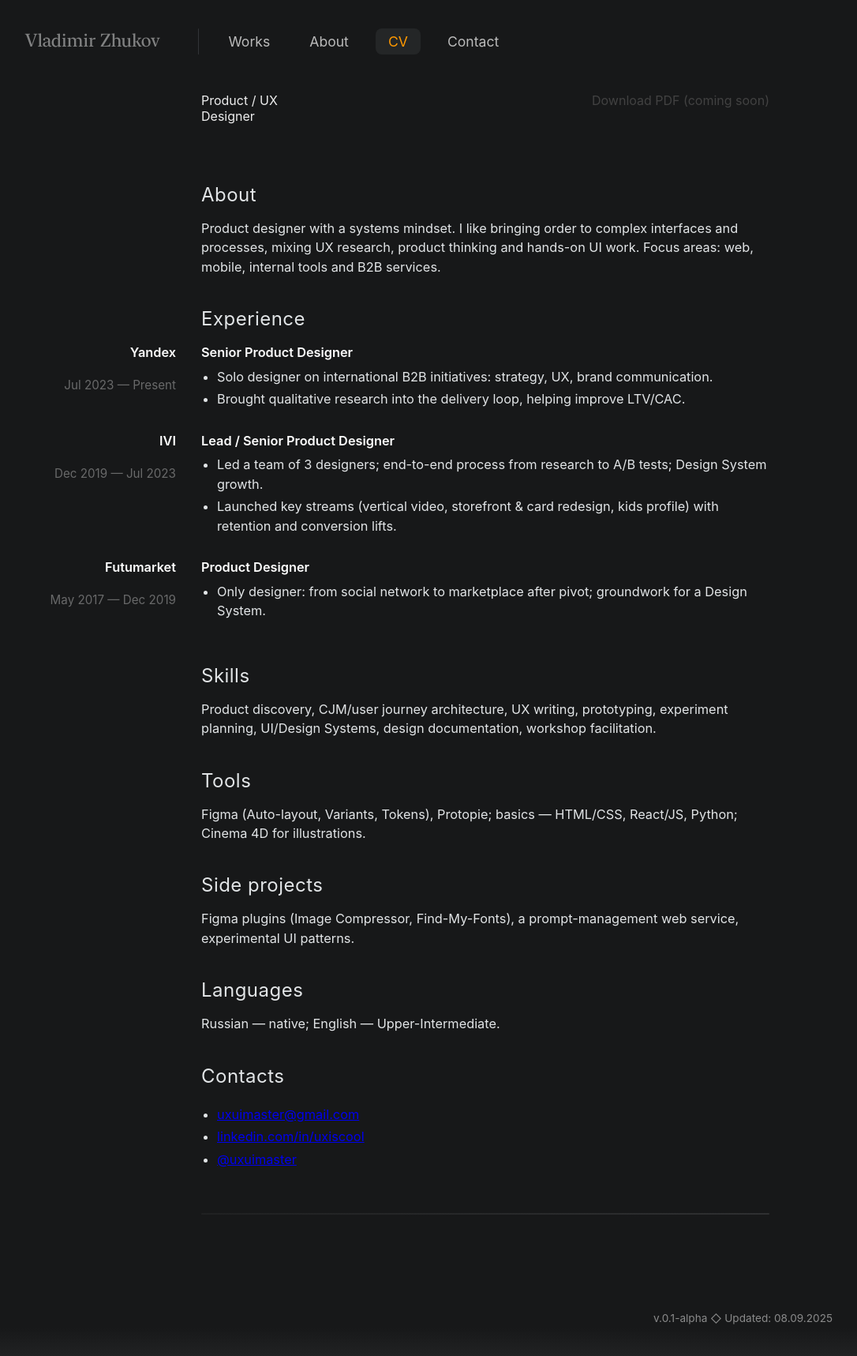
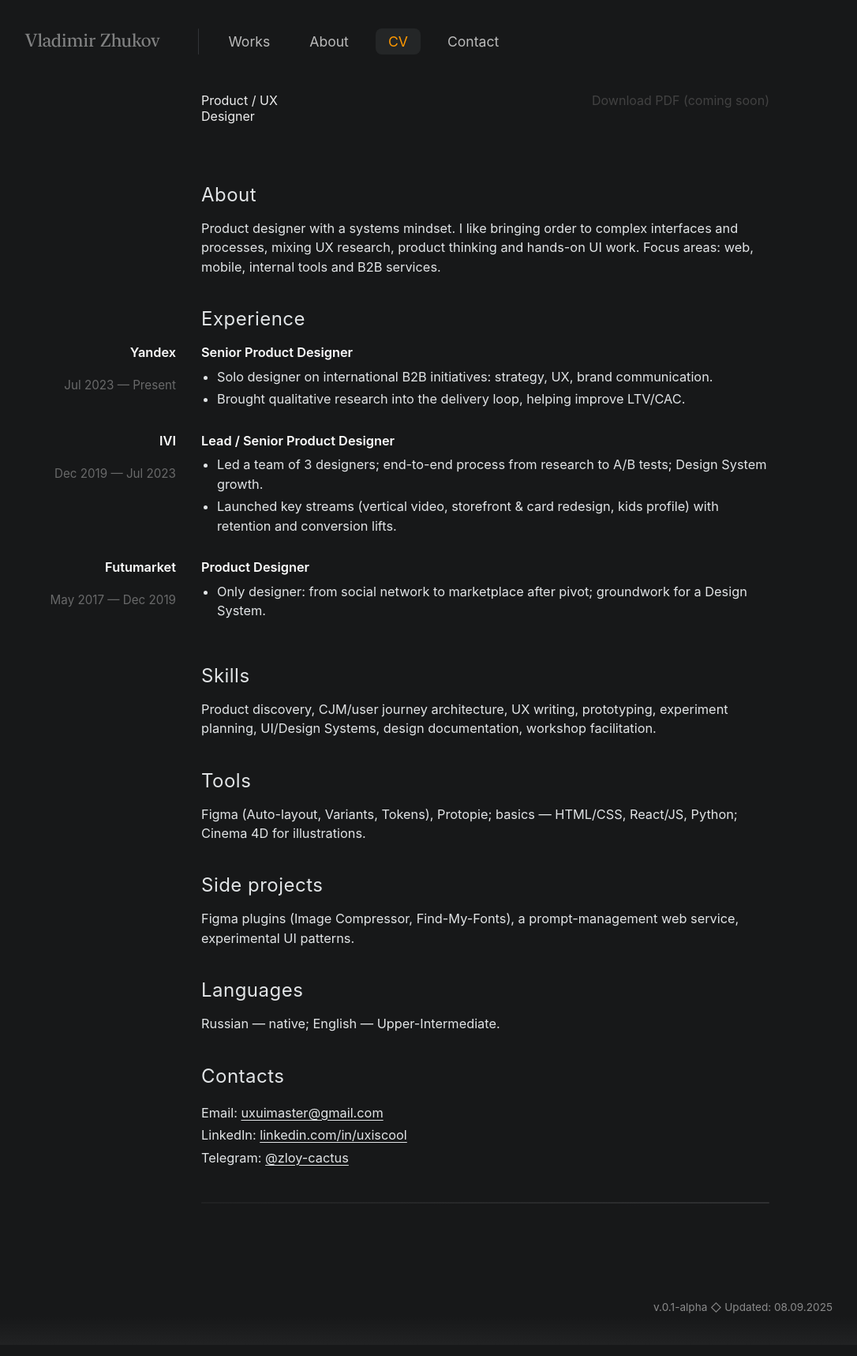
Before and after one commit to uxiscool/experience, a Jekyll site: the page built from cv.md, in a window 1280 px wide. Shown: the whole page at 79% size, without its empty margins (25-1111 px from the left). Built offline with Jekyll 4.4.1, drawn with Linux system fonts in a browser that asks for light colours.

Commit message:
Add files via upload

```diff
--- a/css/main.css
+++ b/css/main.css
@@ -1002,7 +1002,7 @@ body.mm-open{ overflow: hidden; }
   outline: none;
 }
 
-/* ==== CV (чистая версия) ===================================== */
+/* ==== CV  ===================================== */
 :root{
   --cv-rail-w: 180px;       /* ширина левого «рейла» */
   --cv-gap: 28px;           /* зазор между рейлом и контентом */
@@ -1104,3 +1104,20 @@ body.mm-open{ overflow: hidden; }
 .cv-download a{
   text-decoration: none;
 }
+
+.cv-contacts-list{
+  list-style: none;
+  margin: 0;
+  padding: 0;
+}
+.cv-contacts-list li{
+  margin: 4px 0;
+}
+.cv-contacts-list a{
+  color: inherit;               /* всегда как обычный текст */
+  text-decoration: underline;   /* подчёркнутые */
+  text-underline-offset: 3px;
+}
+.cv-contacts-list a:hover{
+  color: inherit; /* не меняется при ховере */
+}
--- a/cv.md
+++ b/cv.md
@@ -103,16 +103,16 @@ permalink: /cv/
       Russian — native; English — Upper-Intermediate.
     </div>
 
-        <!-- CONTACTS -->
+    <!-- CONTACTS -->
     <div class="cv-rail"></div>
     <div class="cv-right"><h2 class="cvsubheading">Contacts</h2></div>
 
     <div class="cv-rail"></div>
     <div class="cv-right">
-      <ul class="cv-bullets">
-        <li><a href="mailto:uxuimaster@gmail.com">uxuimaster@gmail.com</a></li>
-        <li><a href="https://linkedin.com/in/uxiscool" target="_blank" rel="noopener">linkedin.com/in/uxiscool</a></li>
-        <li><a href="https://t.me/uxuimaster" target="_blank" rel="noopener">@uxuimaster</a></li>
+      <ul class="cv-contacts-list">
+        <li>Email: <a href="mailto:uxuimaster@gmail.com">uxuimaster@gmail.com</a></li>
+        <li>LinkedIn: <a href="https://linkedin.com/in/uxiscool" target="_blank" rel="noopener">linkedin.com/in/uxiscool</a></li>
+        <li>Telegram: <a href="https://t.me/zloy-cactus" target="_blank" rel="noopener">@zloy-cactus</a></li>
       </ul>
     </div>
 
```
